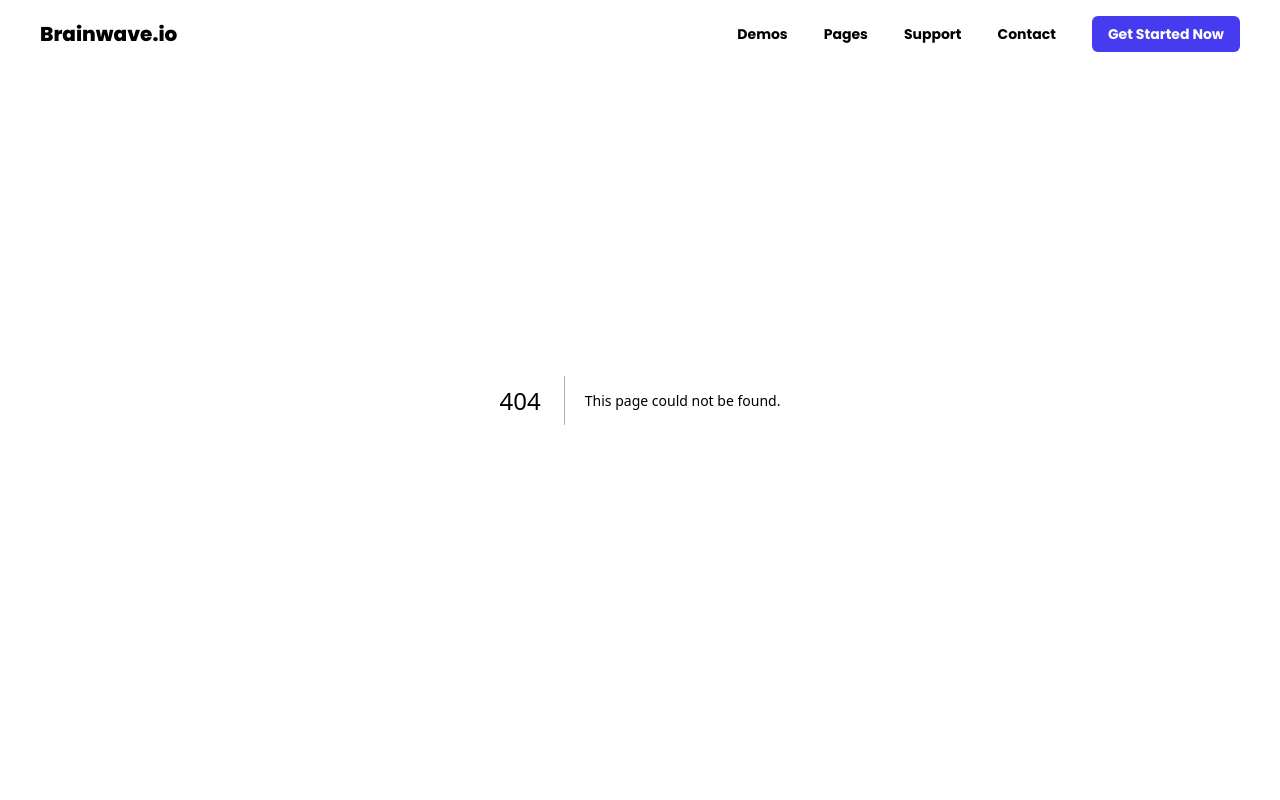
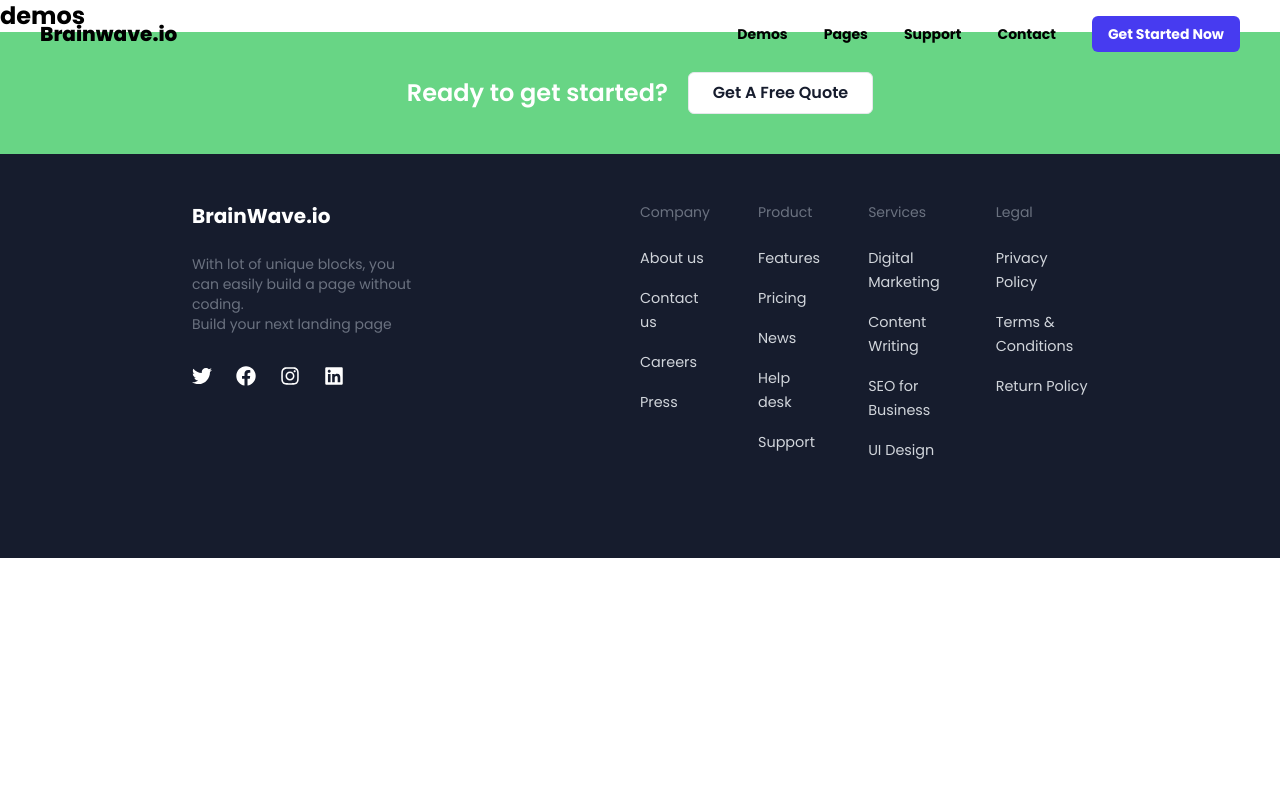
Before and after one commit to AxelSalim/maquette3, a Next.js app: page /page/demos in a window 1280 px wide. Before the commit this address had no page. Shown: the top 800 px of the page. Built offline with nearby package versions, Linux system fonts and the light colour scheme; a web font is replaced by a local one.

Commit message:
implémentation de la page de demos

```diff
--- /dev/null
+++ b/src/app/page/demos/page.tsx
@@ -0,0 +1,9 @@
+import React from 'react'
+
+const demos = () => {
+  return (
+    <div className="font-bold text-2xl text-black">demos</div>
+  )
+}
+
+export default demos
```
